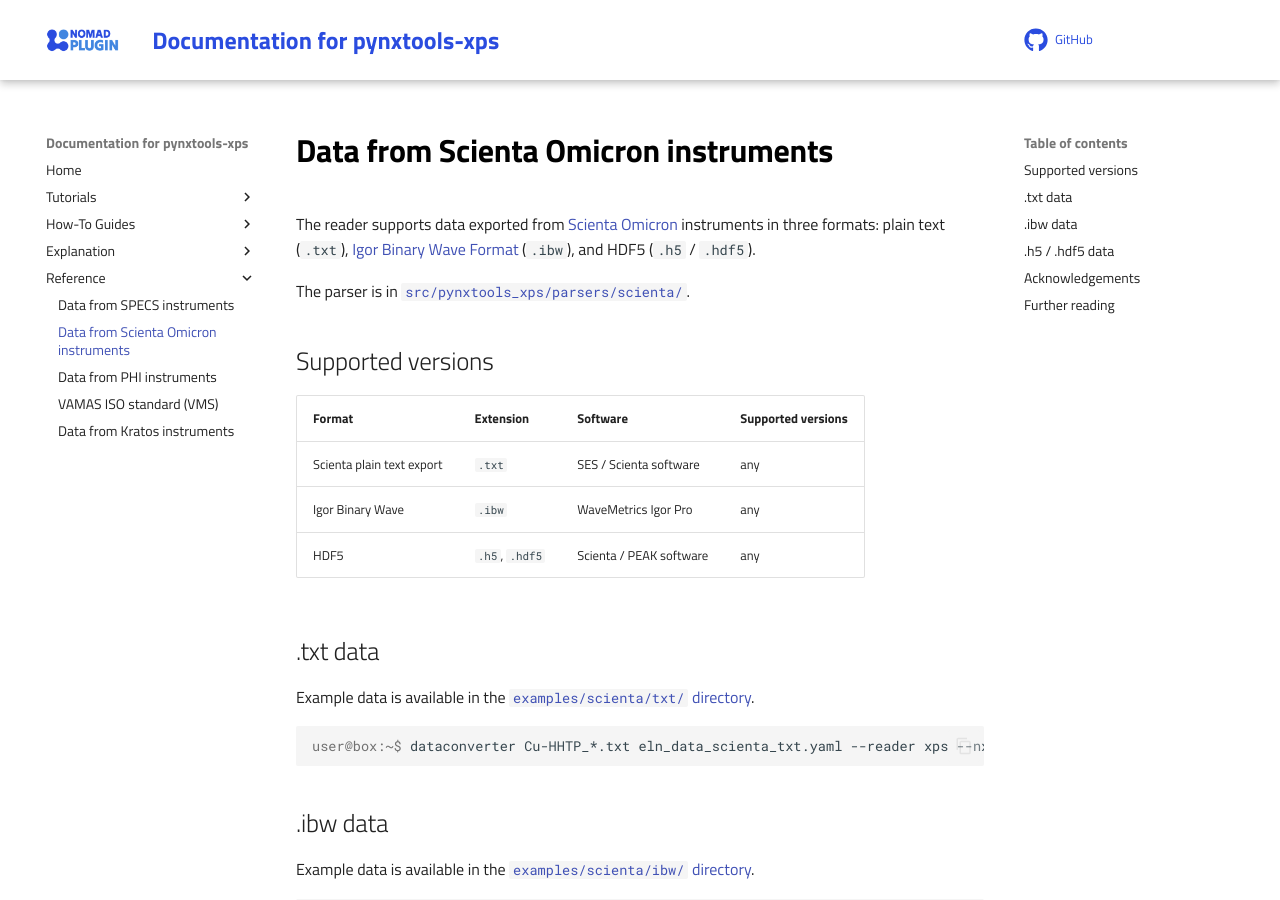
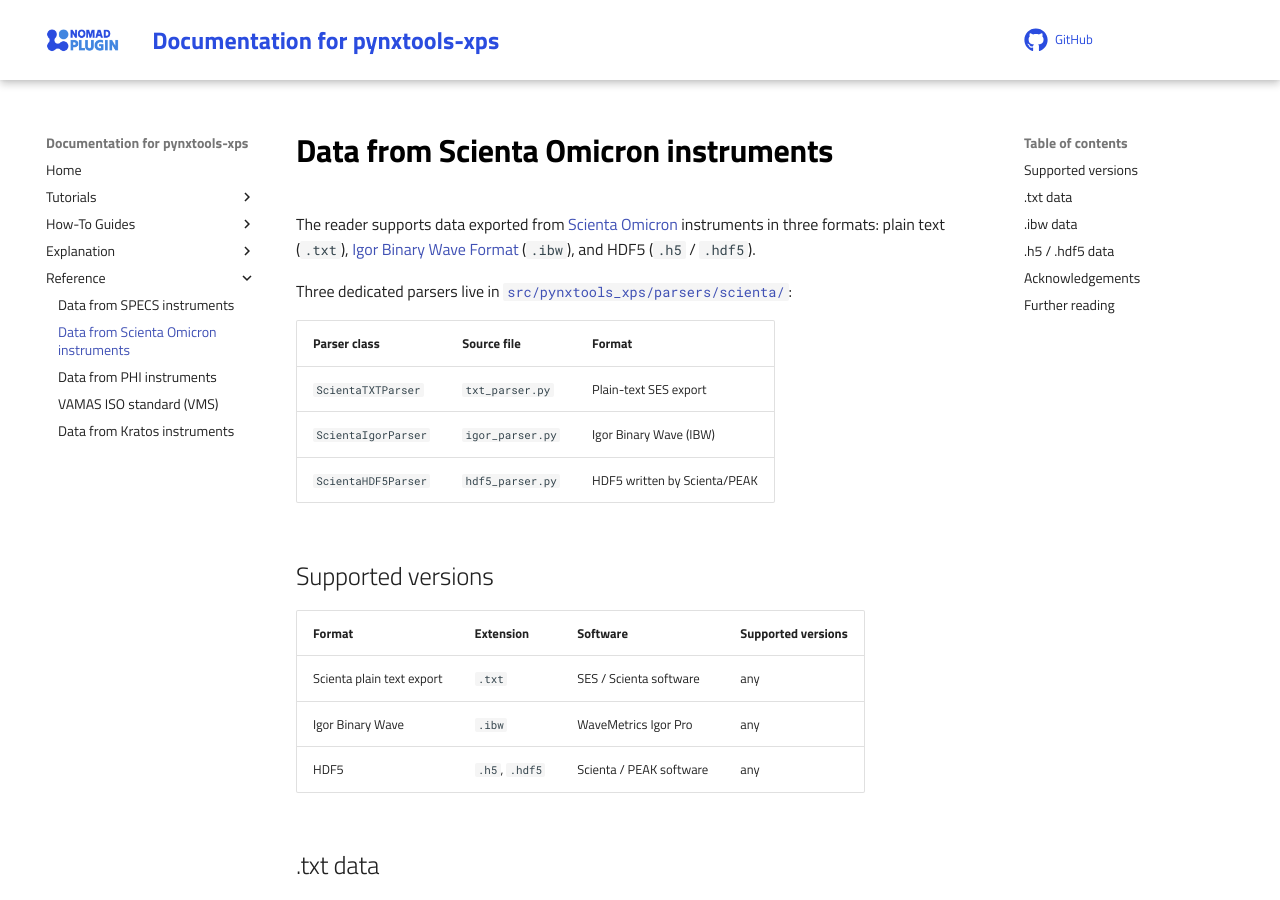
Before and after one commit to FAIRmat-NFDI/pynxtools-xps, an MkDocs documentation site: the page built from docs/reference/scienta.md, in a window 1280 px wide and 900 px high. Built offline with MkDocs 1.6.1 and Material for MkDocs 9.7.7, drawn with Linux system fonts in a browser that asks for light colours; comment, search, counter and statistics services are not loaded.

Commit message:
update docs

```diff
--- a/docs/reference/scienta.md
+++ b/docs/reference/scienta.md
@@ -6,8 +6,14 @@
 [Igor Binary Wave Format](https://www.wavemetrics.com/) (`.ibw`), and
 HDF5 (`.h5` / `.hdf5`).
 
-The parser is in
-[`src/pynxtools_xps/parsers/scienta/`](https://github.com/FAIRmat-NFDI/pynxtools-xps/tree/main/src/pynxtools_xps/parsers/scienta).
+Three dedicated parsers live in
+[`src/pynxtools_xps/parsers/scienta/`](https://github.com/FAIRmat-NFDI/pynxtools-xps/tree/main/src/pynxtools_xps/parsers/scienta):
+
+| Parser class | Source file | Format |
+| ------------ | ----------- | ------ |
+| `ScientaTXTParser` | `txt_parser.py` | Plain-text SES export |
+| `ScientaIgorParser` | `igor_parser.py` | Igor Binary Wave (IBW) |
+| `ScientaHDF5Parser` | `hdf5_parser.py` | HDF5 written by Scienta/PEAK |
 
 ## Supported versions
 
```
Also changed, not shown: docs/explanation/parser_architecture.md (+40 -9 lines), docs/how-tos/build_a_parser.md (+15 -4 lines), 2 other files.
